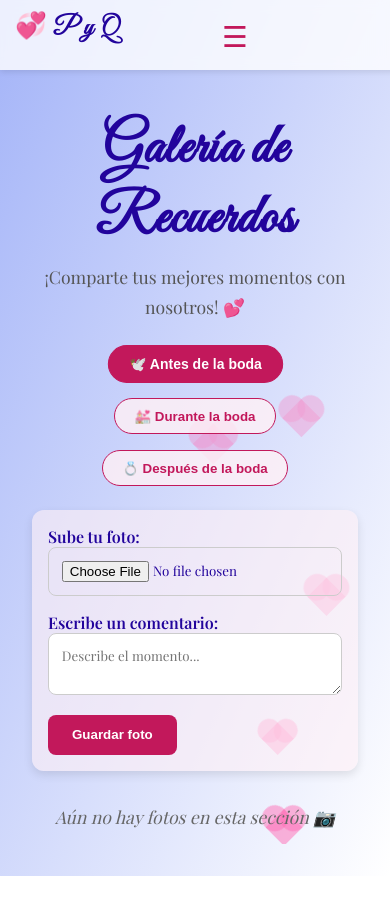
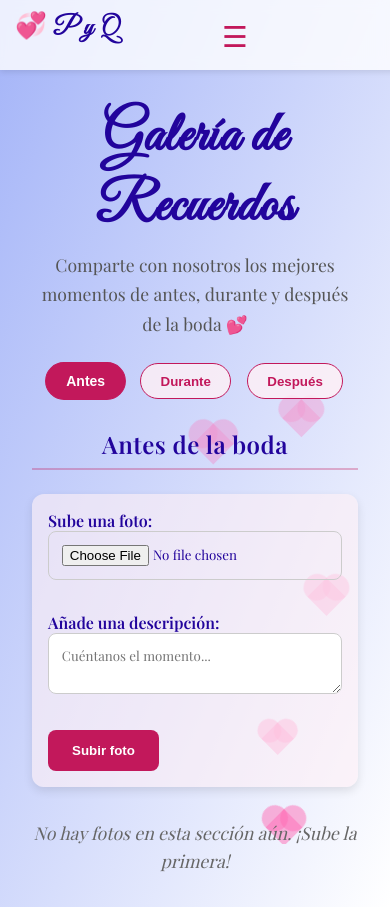
Before and after one commit to MONICAPRO0607/FinalProject, a React (Vite) app: page /pictures in a window 390 px wide. Before the commit the page ends 876 px from the top, so only its background shows below. Built offline with nearby package versions, Linux system fonts and the light colour scheme.

Commit message:
adjust the backend

```diff
--- a/src/pages/Pictures/Pictures.css
+++ b/src/pages/Pictures/Pictures.css
@@ -5,6 +5,7 @@
   text-align: center;
 }
 
+/* Título principal */
 .names {
   font-family: 'Playfair Display', serif;
   color: var(--color-letter-primary);
@@ -12,17 +13,19 @@
   margin-bottom: 1rem;
 }
 
+/* Subtexto */
 .intro {
   font-size: 1.1rem;
   margin-bottom: 1.5rem;
   color: #555;
 }
 
+/* Botones de cambio de sección */
 .section-tabs {
   display: flex;
   justify-content: center;
   gap: 1rem;
-  margin-bottom: 1.5rem;
+  margin-bottom: 1.8rem;
   flex-wrap: wrap;
 }
 
@@ -44,6 +47,7 @@
   transform: scale(1.05);
 }
 
+/* Formulario de subida */
 .upload-form {
   background: rgba(255, 240, 245, 0.6);
   padding: 1.5rem;
@@ -68,6 +72,7 @@
   border: 1px solid #ccc;
   box-sizing: border-box;
   font-family: 'Playfair Display', serif;
+  margin-bottom: 1rem;
 }
 
 .upload-form button {
@@ -86,6 +91,7 @@
   transform: scale(1.03);
 }
 
+/* Galería */
 .gallery {
   display: grid;
   grid-template-columns: repeat(auto-fit, minmax(250px, 1fr));
@@ -121,6 +127,17 @@
   font-style: italic;
 }
 
+/* Subtítulo para cada sección */
+.section-title {
+  font-family: 'Playfair Display', serif;
+  font-size: 1.8rem;
+  color: var(--color-letter-primary);
+  margin: 1.5rem 0;
+  text-align: center;
+  border-bottom: 2px solid rgba(194, 24, 91, 0.3);
+  padding-bottom: 0.5rem;
+}
+
 @media (max-width: 600px) {
   .upload-form {
     padding: 1rem;
@@ -129,4 +146,8 @@
   .photo-card img {
     height: 180px;
   }
+
+  .section-title {
+    font-size: 1.5rem;
+  }
 }
--- a/src/pages/Pictures/Pictures.jsx
+++ b/src/pages/Pictures/Pictures.jsx
@@ -2,100 +2,100 @@ import React, { useState, useEffect } from "react";
 import "./Pictures.css";
 
 const Pictures = () => {
-  const [section, setSection] = useState("antes");
-  const [file, setFile] = useState(null);
-  const [comment, setComment] = useState("");
-  const [gallery, setGallery] = useState({ antes: [], durante: [], despues: [] });
+  const [section, setSection] = useState("Antes");
+  const [photo, setPhoto] = useState(null);
+  const [description, setDescription] = useState("");
+  const [photos, setPhotos] = useState({ Antes: [], Durante: [], Después: [] });
 
   useEffect(() => {
-    const saved = localStorage.getItem("weddingGallery");
-    if (saved) setGallery(JSON.parse(saved));
+    const saved = localStorage.getItem("pictures");
+    if (saved) {
+      setPhotos(JSON.parse(saved));
+    }
   }, []);
 
   useEffect(() => {
-    localStorage.setItem("weddingGallery", JSON.stringify(gallery));
-  }, [gallery]);
+    localStorage.setItem("pictures", JSON.stringify(photos));
+  }, [photos]);
 
   const handleSubmit = (e) => {
     e.preventDefault();
-    if (!file) {
-      alert("Por favor, selecciona una imagen 📸");
+
+    if (!photo) {
+      alert("Por favor selecciona una foto");
       return;
     }
 
-    const newImage = {
+    const newPhoto = {
       id: Date.now(),
-      url: URL.createObjectURL(file),
-      comment,
+      src: URL.createObjectURL(photo),
+      description,
     };
 
-    setGallery((prev) => ({
+    setPhotos((prev) => ({
       ...prev,
-      [section]: [newImage, ...prev[section]],
+      [section]: [newPhoto, ...prev[section]],
     }));
 
-    setFile(null);
-    setComment("");
+    setPhoto(null);
+    setDescription("");
+    e.target.reset();
   };
-
-  const handleChangeSection = (newSection) => setSection(newSection);
 
   return (
     <div className="pictures">
       <h1 className="names">Galería de Recuerdos</h1>
-      <p className="intro">¡Comparte tus mejores momentos con nosotros! 💕</p>
+      <p className="intro">
+        Comparte con nosotros los mejores momentos de antes, durante y después de la boda 💕
+      </p>
 
       <div className="section-tabs">
-        <button
-          onClick={() => handleChangeSection("antes")}
-          className={section === "antes" ? "active" : ""}
-        >
-          🕊️ Antes de la boda
-        </button>
-        <button
-          onClick={() => handleChangeSection("durante")}
-          className={section === "durante" ? "active" : ""}
-        >
-          💒 Durante la boda
-        </button>
-        <button
-          onClick={() => handleChangeSection("despues")}
-          className={section === "despues" ? "active" : ""}
-        >
-          💍 Después de la boda
-        </button>
+        {["Antes", "Durante", "Después"].map((sec) => (
+          <button
+            key={sec}
+            className={section === sec ? "active" : ""}
+            onClick={() => setSection(sec)}
+          >
+            {sec}
+          </button>
+        ))}
       </div>
+
+      <h2 className="section-title">{section} de la boda</h2>
 
       <form className="upload-form" onSubmit={handleSubmit}>
         <label>
-          Sube tu foto:
+          Sube una foto:
           <input
             type="file"
             accept="image/*"
-            onChange={(e) => setFile(e.target.files[0])}
+            onChange={(e) => setPhoto(e.target.files[0])}
+            required
           />
         </label>
 
         <label>
-          Escribe un comentario:
+          Añade una descripción:
           <textarea
-            value={comment}
-            onChange={(e) => setComment(e.target.value)}
-            placeholder="Describe el momento..."
+            value={description}
+            onChange={(e) => setDescription(e.target.value)}
+            placeholder="Cuéntanos el momento..."
           />
         </label>
 
-        <button type="submit">Guardar foto</button>
+        <button type="submit">Subir foto</button>
       </form>
 
       <div className="gallery">
-        {gallery[section].length === 0 ? (
-          <p className="no-photos">Aún no hay fotos en esta sección 📷</p>
+        {photos[section].length === 0 ? (
+          <p className="no-photos">
+            No hay fotos en esta sección aún. ¡Sube la primera!
+          </p>
         ) : (
-          gallery[section].map((img) => (
-            <div key={img.id} className="photo-card">
-              <img src={img.url} alt="Recuerdo" />
-              {img.comment && <p>{img.comment}</p>}
+          photos[section].map((p) => (
+            <div key={p.id} className="photo-card">
+              <img src={p.src} alt="Foto subida" />
+              <p>{p.description}</p>
             </div>
           ))
         )}
```
